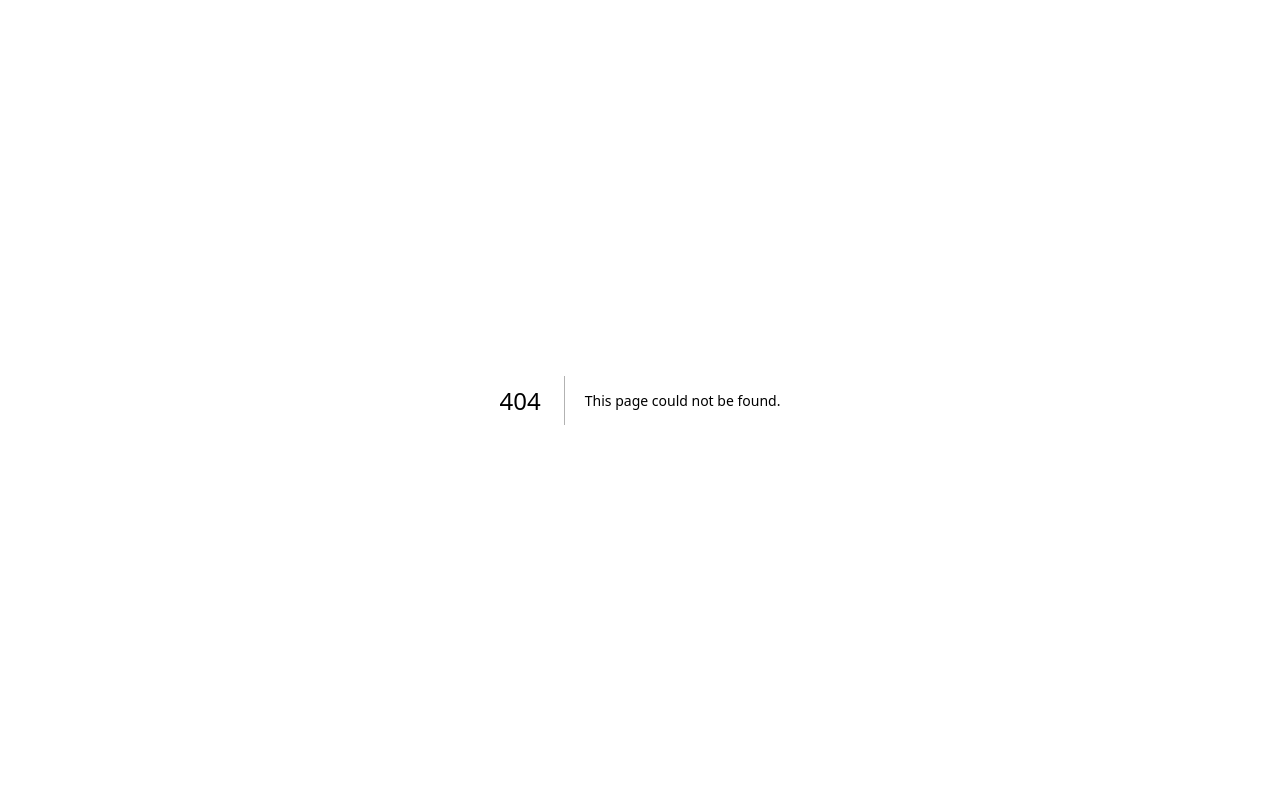
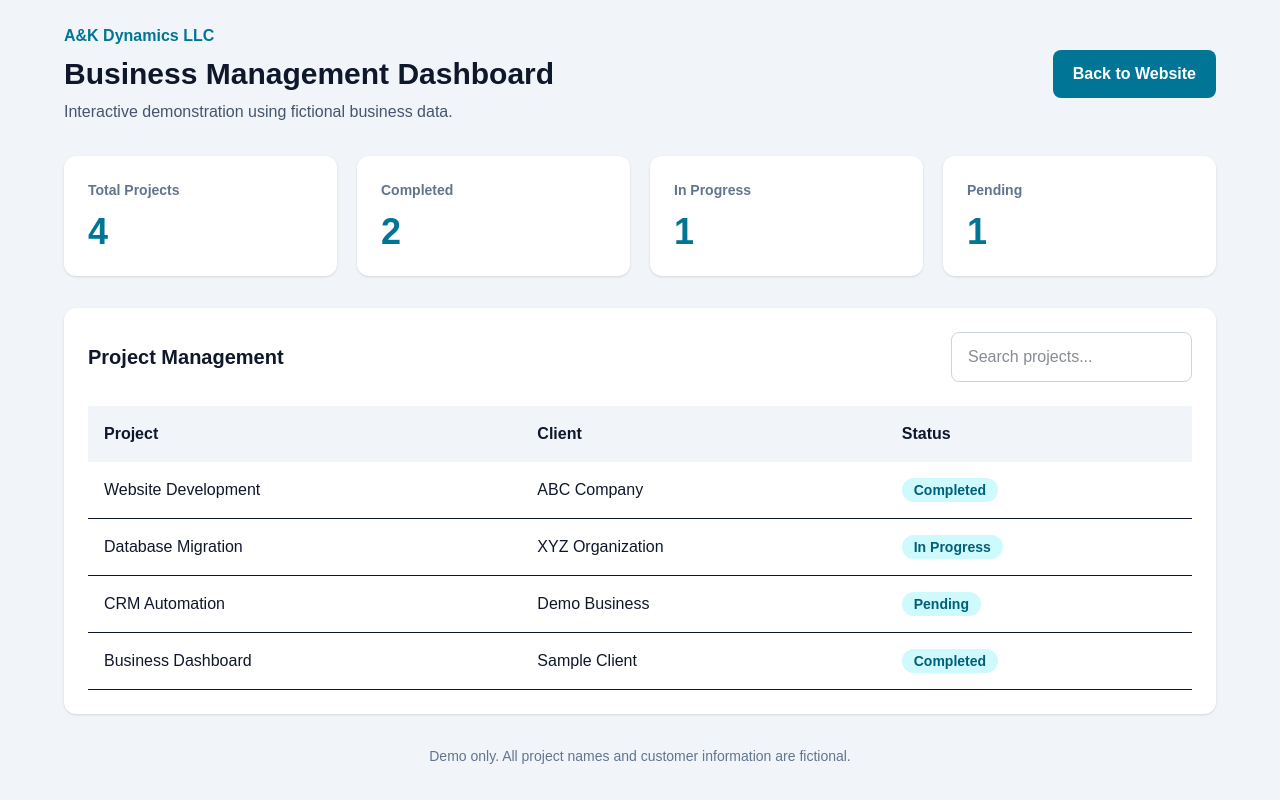
Before and after one commit to kaybim33/ak-dynamics, a Next.js app: page /demo-dashboard in a window 1280 px wide. Before the commit this address had no page. Built offline with nearby package versions, Linux system fonts and the light colour scheme.

Commit message:
Add business dashboard demo and software services

```diff
--- /dev/null
+++ b/app/demo-dashboard/page.tsx
@@ -0,0 +1,116 @@
+
+"use client";
+
+import { useState } from "react";
+
+const projects = [
+  { name: "Website Development", client: "ABC Company", status: "Completed" },
+  { name: "Database Migration", client: "XYZ Organization", status: "In Progress" },
+  { name: "CRM Automation", client: "Demo Business", status: "Pending" },
+  { name: "Business Dashboard", client: "Sample Client", status: "Completed" },
+];
+
+export default function DemoDashboard() {
+  const [search, setSearch] = useState("");
+
+  const filteredProjects = projects.filter((project) =>
+    `${project.name} ${project.client} ${project.status}`
+      .toLowerCase()
+      .includes(search.toLowerCase())
+  );
+
+  const metrics = [
+    { label: "Total Projects", value: projects.length },
+    { label: "Completed", value: projects.filter(p => p.status === "Completed").length },
+    { label: "In Progress", value: projects.filter(p => p.status === "In Progress").length },
+    { label: "Pending", value: projects.filter(p => p.status === "Pending").length },
+  ];
+
+  return (
+    <main className="min-h-screen bg-slate-100 p-6 text-slate-900">
+      <div className="mx-auto max-w-6xl">
+        <div className="mb-8 flex flex-wrap items-center justify-between gap-4">
+          <div>
+            <p className="font-bold text-cyan-700">A&K Dynamics LLC</p>
+            <h1 className="mt-2 text-3xl font-black">
+              Business Management Dashboard
+            </h1>
+            <p className="mt-2 text-slate-600">
+              Interactive demonstration using fictional business data.
+            </p>
+          </div>
+
+          <a
+            href="/"
+            className="rounded-lg bg-cyan-700 px-5 py-3 font-bold text-white"
+          >
+            Back to Website
+          </a>
+        </div>
+
+        <div className="grid gap-5 sm:grid-cols-2 lg:grid-cols-4">
+          {metrics.map((metric) => (
+            <div key={metric.label} className="rounded-xl bg-white p-6 shadow">
+              <p className="text-sm font-semibold text-slate-500">
+                {metric.label}
+              </p>
+              <p className="mt-3 text-4xl font-black text-cyan-700">
+                {metric.value}
+              </p>
+            </div>
+          ))}
+        </div>
+
+        <div className="mt-8 rounded-xl bg-white p-6 shadow">
+          <div className="mb-6 flex flex-wrap items-center justify-between gap-4">
+            <h2 className="text-xl font-bold">Project Management</h2>
+
+            <input
+              type="text"
+              placeholder="Search projects..."
+              value={search}
+              onChange={(e) => setSearch(e.target.value)}
+              className="rounded-lg border border-slate-300 px-4 py-3"
+            />
+          </div>
+
+          <div className="overflow-x-auto">
+            <table className="w-full text-left">
+              <thead className="bg-slate-100">
+                <tr>
+                  <th className="p-4">Project</th>
+                  <th className="p-4">Client</th>
+                  <th className="p-4">Status</th>
+                </tr>
+              </thead>
+              <tbody>
+                {filteredProjects.map((project) => (
+                  <tr key={project.name} className="border-b">
+                    <td className="p-4">{project.name}</td>
+                    <td className="p-4">{project.client}</td>
+                    <td className="p-4">
+                      <span className="rounded-full bg-cyan-100 px-3 py-1 text-sm font-bold text-cyan-800">
+                        {project.status}
+                      </span>
+                    </td>
+                  </tr>
+                ))}
+                {filteredProjects.length === 0 && (
+                  <tr>
+                    <td colSpan={3} className="p-6 text-center text-slate-500">
+                      No matching projects found.
+                    </td>
+                  </tr>
+                )}
+              </tbody>
+            </table>
+          </div>
+        </div>
+
+        <p className="mt-8 text-center text-sm text-slate-500">
+          Demo only. All project names and customer information are fictional.
+        </p>
+      </div>
+    </main>
+  );
+}
--- a/app/page.tsx
+++ b/app/page.tsx
@@ -1,6 +1,47 @@
 import DataPlanner from "./components/data-planner";
 
 const services = [
+
+  {
+    title: "Custom Software & Business Applications",
+    short: "SOFTWARE",
+    description:
+      "Build custom business applications, financial workflow systems, and internal management platforms using Python, Django, and PostgreSQL.",
+    bullets: [
+      "Python & Django development",
+      "Loan management applications",
+      "Approval workflow automation",
+      "Enterprise dashboards",
+    ],
+    icon: "code",
+  },
+  {
+    title: "Database & Cloud Solutions",
+    short: "DATABASE",
+    description:
+      "Design, manage, migrate, back up, and restore business databases using PostgreSQL, SQL, and cloud technologies.",
+    bullets: [
+      "PostgreSQL administration",
+      "Database backup & restoration",
+      "Cloud deployment",
+      "Database migration",
+    ],
+    icon: "database",
+  },
+  {
+    title: "Corporate IT Training",
+    short: "TRAINING",
+    description:
+      "Provide practical technology training to help employees improve their digital skills, reporting, and productivity.",
+    bullets: [
+      "Microsoft 365 & Excel",
+      "Power BI & SQL training",
+      "Python programming",
+      "AI workplace productivity",
+    ],
+    icon: "education",
+  },
+
   {
     title: "Data Cleanup & Quality",
     short: "DATA QUALITY",
@@ -85,6 +126,22 @@ const industries = [
 ];
 
 const examples = [
+
+  {
+    label: "FINANCIAL SOFTWARE",
+    title: "Loan Management & Financial Operations Platform",
+    text:
+      "Developed a custom financial operations application using Python, Django, and PostgreSQL. The platform supports loan applications, customer records, multi-level approval workflows, repayment management, and staff access controls.",
+    points: [
+      "Loan applications and customer management",
+      "Multi-level loan approval workflows",
+      "Daily, weekly, and monthly loan calculations",
+      "Repayment tracking and financial records",
+      "Role-based staff access and permissions",
+      "PostgreSQL database and cloud deployment",
+    ],
+  },
+
   {
     label: "CRM & DATA",
     title: "CRM Data Quality & Cleanup",
@@ -294,18 +351,25 @@ export default function Home() {
             </h1>
 
             <p className="mt-7 max-w-2xl text-lg font-medium leading-8 text-cyan-50">
-              A&amp;K Dynamics LLC helps churches, nonprofits, associations,
-              businesses, and professional organizations improve data quality,
-              Microsoft Dynamics 365, Dataverse, Power BI reporting, web design,
-              and website management.
+
+A&amp;K Dynamics LLC provides custom software development,
+custom business dashboards and workflow automation, database administration,
+Microsoft Dynamics 365, Power BI reporting, cloud solutions,
+corporate IT training, and website development for businesses,
+financial institutions, nonprofits, and organizations.
+
             </p>
 
             <div className="mt-8 space-y-4">
               {[
-                "Clean, reliable CRM and business data",
-                "Microsoft Dynamics 365 and Dataverse support",
-                "Power BI dashboards and business reporting",
-                "Professional website design, redesign, and management",
+
+"Custom software and business application development",
+"Interactive dashboards and workflow automation",
+"Python, Django, PostgreSQL and cloud solutions",
+"Microsoft Dynamics 365, Power BI and database services",
+"Corporate IT training and technical support",
+"Professional website development and management",
+
               ].map((item) => (
                 <div key={item} className="flex items-start gap-3">
                   <span className="mt-0.5 flex h-6 w-6 shrink-0 items-center justify-center rounded-full bg-cyan-300 text-sm font-black text-cyan-950">
@@ -416,6 +480,29 @@ export default function Home() {
                 >
                   <option value="" disabled>Select a service</option>
                   <option value="Data Cleanup">Data Cleanup</option>
+
+<option value="Custom Software Development">
+  Custom Software Development
+</option>
+<option value="Loan Management Software">
+  Loan Management Software
+</option>
+<option value="Financial Dashboard Development">
+  Financial Dashboard Development
+</option>
+<option value="Python & Django Development">
+  Python & Django Development
+</option>
+<option value="PostgreSQL Database Services">
+  PostgreSQL Database Services
+</option>
+<option value="Corporate IT Training">
+  Corporate IT Training
+</option>
+<option value="Cloud Deployment & Migration">
+  Cloud Deployment & Migration
+</option>
+
                   <option value="Duplicate Removal">Duplicate Removal</option>
                   <option value="Dynamics 365 Support">Dynamics 365 Support</option>
                   <option value="Dataverse Solution">Dataverse Solution</option>
@@ -707,6 +794,73 @@ export default function Home() {
           </div>
         </div>
       </section>
+
+{/* Custom Dashboard Development */}
+<section className="bg-slate-950 py-20 text-white">
+  <div className="mx-auto max-w-7xl px-6 lg:px-8">
+    <div className="mx-auto max-w-3xl text-center">
+      <p className="text-sm font-bold uppercase tracking-widest text-cyan-300">
+        Custom Software Solutions
+      </p>
+
+      <h2 className="mt-4 text-3xl font-black sm:text-4xl">
+        Business Dashboards & Workflow Automation
+      </h2>
+
+      <p className="mt-6 text-lg leading-8 text-slate-300">
+        We develop customized business applications and dashboards
+        that help organizations manage records, automate approvals,
+        monitor operations, and improve productivity.
+      </p>
+    </div>
+
+    <div className="mt-12 grid gap-6 md:grid-cols-3">
+      {[
+        {
+          title: "Business Management Dashboards",
+          text: "Manage customers, employees, projects, and daily operations in one place.",
+        },
+        {
+          title: "Workflow Automation",
+          text: "Automate application reviews, approvals, and business processes.",
+        },
+        {
+          title: "Database & Cloud Applications",
+          text: "Build applications using Python, Django, PostgreSQL, and cloud technologies.",
+        },
+      ].map((item) => (
+        <div
+          key={item.title}
+          className="rounded-2xl border border-cyan-500/20 bg-white/10 p-7"
+        >
+          <h3 className="text-xl font-bold text-cyan-300">
+            {item.title}
+          </h3>
+          <p className="mt-4 leading-7 text-slate-300">
+            {item.text}
+          </p>
+        </div>
+      ))}
+    </div>
+
+    <div className="mt-10 text-center">
+      <a
+        href="#contact"
+        className="inline-block rounded-lg bg-orange-500 px-8 py-4 font-bold text-white hover:bg-orange-600"
+      >
+        Request a Custom Dashboard
+      </a>
+
+<a
+  href="/demo-dashboard"
+  className="mt-4 inline-block rounded-lg border-2 border-cyan-400 px-8 py-4 font-bold text-cyan-300 transition hover:bg-cyan-400 hover:text-slate-950 sm:ml-4 sm:mt-0"
+>
+  View Dashboard Demo →
+</a>
+
+    </div>
+  </div>
+</section>
 
       {/* Capability metrics */}
       <section className="bg-gradient-to-r from-cyan-500 via-cyan-500 to-blue-600 text-white">
```
